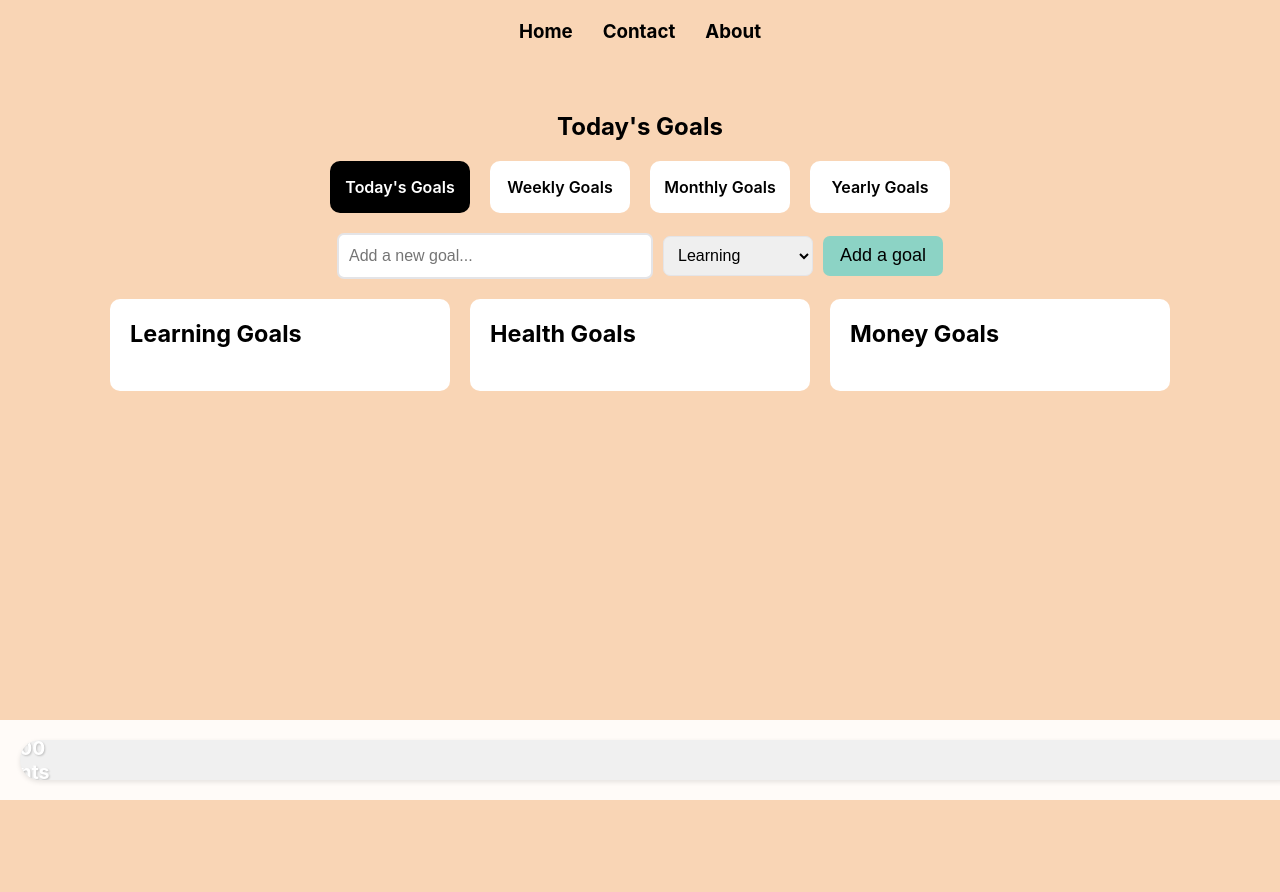
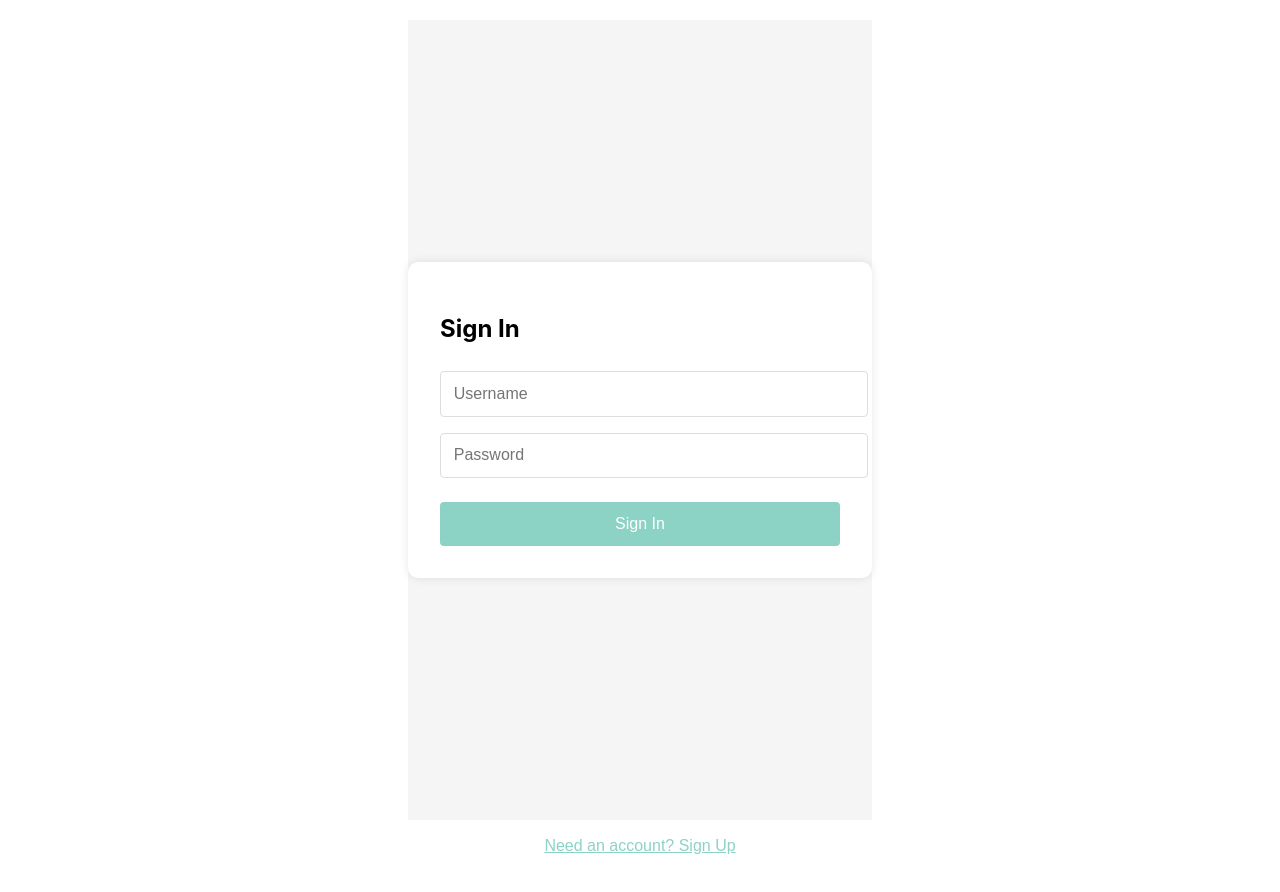
Before and after one commit to iftekar2/FinalProject, a React (Create React App) app: page / in a window 1280 px wide. Shown: the top 892 px of the page. Built offline with nearby package versions, Linux system fonts and the light colour scheme.

Commit message:
Alling the users to sign up

```diff
--- a/src/App.js
+++ b/src/App.js
@@ -1,16 +1,101 @@
-import "./App.css";
-import Nav from "./Components/Nav";
+import React, { useState, useEffect } from "react";
+import styled from "styled-components";
+import SignUp from "./Components/SignUp";
+import SignIn from "./Components/SignIn";
 import Home from "./Components/Home";
 
 function App() {
+  const [user, setUser] = useState(null);
+  const [isSignUp, setIsSignUp] = useState(false);
+
+  useEffect(() => {
+    const loggedInUser = localStorage.getItem("currentUser");
+    if (loggedInUser) {
+      setUser(JSON.parse(loggedInUser));
+    }
+  }, []);
+
+  const handleSignIn = (userData) => {
+    setUser(userData);
+    localStorage.setItem("currentUser", JSON.stringify(userData));
+  };
+
+  const handleSignOut = () => {
+    setUser(null);
+    localStorage.removeItem("currentUser");
+  };
+
+  if (!user) {
+    return (
+      <AuthWrapper>
+        {isSignUp ? (
+          <>
+            <SignUp onSignUp={handleSignIn} />
+            <SwitchButton onClick={() => setIsSignUp(false)}>
+              Already have an account? Sign In
+            </SwitchButton>
+          </>
+        ) : (
+          <>
+            <SignIn onSignIn={handleSignIn} />
+            <SwitchButton onClick={() => setIsSignUp(true)}>
+              Need an account? Sign Up
+            </SwitchButton>
+          </>
+        )}
+      </AuthWrapper>
+    );
+  }
+
   return (
-    <div className="App">
-      <header className="App-header">
-        <Nav />
-        <Home />
-      </header>
-    </div>
+    <AppContainer>
+      <SignOutButton onClick={handleSignOut}>Sign Out</SignOutButton>
+      <Home user={user} />
+    </AppContainer>
   );
 }
 
+const AuthWrapper = styled.div`
+  display: flex;
+  flex-direction: column;
+  align-items: center;
+  min-height: 100vh;
+  padding: 20px;
+`;
+
+const AppContainer = styled.div`
+  position: relative;
+  min-height: 100vh;
+`;
+
+const SwitchButton = styled.button`
+  background: none;
+  border: none;
+  color: #8cd3c5;
+  font-size: 1rem;
+  cursor: pointer;
+  margin-top: 1rem;
+  text-decoration: underline;
+
+  &:hover {
+    color: #7bc2b4;
+  }
+`;
+
+const SignOutButton = styled.button`
+  position: absolute;
+  top: 20px;
+  right: 20px;
+  padding: 0.5rem 1rem;
+  background-color: #8cd3c5;
+  color: white;
+  border: none;
+  border-radius: 4px;
+  cursor: pointer;
+
+  &:hover {
+    background-color: #7bc2b4;
+  }
+`;
+
 export default App;
--- a/src/Components/GoalList.js
+++ b/src/Components/GoalList.js
@@ -78,6 +78,7 @@ const GoalBox = styled.div`
   padding: 20px;
   border-radius: 10px;
   font-size: 20px;
+  background-color: #dbadad;
 `;
 
 const LearningBox = styled(GoalBox)`
--- /dev/null
+++ b/src/Components/SignIn.js
@@ -0,0 +1,101 @@
+import React, { useState } from "react";
+import styled from "styled-components";
+
+const SignIn = ({ onSignIn }) => {
+  const [formData, setFormData] = useState({
+    username: "",
+    password: "",
+  });
+  const [error, setError] = useState("");
+
+  const handleSubmit = (e) => {
+    e.preventDefault();
+
+    const users = JSON.parse(localStorage.getItem("users") || "[]");
+    const user = users.find(
+      (u) =>
+        u.username === formData.username && u.password === formData.password
+    );
+
+    if (user) {
+      onSignIn(user);
+    } else {
+      setError("Invalid username or password");
+    }
+  };
+
+  return (
+    <AuthContainer>
+      <AuthForm onSubmit={handleSubmit}>
+        <h2>Sign In</h2>
+        {error && <ErrorMessage>{error}</ErrorMessage>}
+        <Input
+          type="text"
+          placeholder="Username"
+          value={formData.username}
+          onChange={(e) =>
+            setFormData({ ...formData, username: e.target.value })
+          }
+        />
+        <Input
+          type="password"
+          placeholder="Password"
+          value={formData.password}
+          onChange={(e) =>
+            setFormData({ ...formData, password: e.target.value })
+          }
+        />
+        <Button type="submit">Sign In</Button>
+      </AuthForm>
+    </AuthContainer>
+  );
+};
+
+const AuthContainer = styled.div`
+  display: flex;
+  justify-content: center;
+  align-items: center;
+  height: 100vh;
+  background-color: #f5f5f5;
+`;
+
+const AuthForm = styled.form`
+  background: white;
+  padding: 2rem;
+  border-radius: 10px;
+  box-shadow: 0 0 10px rgba(0, 0, 0, 0.1);
+  width: 100%;
+  max-width: 400px;
+`;
+
+const Input = styled.input`
+  width: 100%;
+  padding: 0.8rem;
+  margin: 0.5rem 0;
+  border: 1px solid #ddd;
+  border-radius: 4px;
+  font-size: 1rem;
+`;
+
+const Button = styled.button`
+  width: 100%;
+  padding: 0.8rem;
+  margin-top: 1rem;
+  background-color: #8cd3c5;
+  color: white;
+  border: none;
+  border-radius: 4px;
+  font-size: 1rem;
+  cursor: pointer;
+
+  &:hover {
+    background-color: #7bc2b4;
+  }
+`;
+
+const ErrorMessage = styled.div`
+  color: red;
+  margin: 0.5rem 0;
+`;
+
+export default SignIn;
--- /dev/null
+++ b/src/Components/SignUp.js
@@ -0,0 +1,119 @@
+import React, { useState } from "react";
+import styled from "styled-components";
+
+const SignUp = ({ onSignUp }) => {
+  const [formData, setFormData] = useState({
+    username: "",
+    password: "",
+    confirmPassword: "",
+  });
+  const [error, setError] = useState("");
+
+  const handleSubmit = (e) => {
+    e.preventDefault();
+
+    if (formData.password !== formData.confirmPassword) {
+      setError("Passwords do not match");
+      return;
+    }
+
+    const users = JSON.parse(localStorage.getItem("users") || "[]");
+
+    if (users.some((user) => user.username === formData.username)) {
+      setError("Username already exists");
+      return;
+    }
+
+    const newUser = {
+      username: formData.username,
+      password: formData.password,
+    };
+
+    users.push(newUser);
+    localStorage.setItem("users", JSON.stringify(users));
+    onSignUp(newUser);
+  };
+
+  return (
+    <AuthContainer>
+      <AuthForm onSubmit={handleSubmit}>
+        <h2>Sign Up</h2>
+        {error && <ErrorMessage>{error}</ErrorMessage>}
+        <Input
+          type="text"
+          placeholder="Username"
+          value={formData.username}
+          onChange={(e) =>
+            setFormData({ ...formData, username: e.target.value })
+          }
+        />
+        <Input
+          type="password"
+          placeholder="Password"
+          value={formData.password}
+          onChange={(e) =>
+            setFormData({ ...formData, password: e.target.value })
+          }
+        />
+        <Input
+          type="password"
+          placeholder="Confirm Password"
+          value={formData.confirmPassword}
+          onChange={(e) =>
+            setFormData({ ...formData, confirmPassword: e.target.value })
+          }
+        />
+        <Button type="submit">Sign Up</Button>
+      </AuthForm>
+    </AuthContainer>
+  );
+};
+
+const AuthContainer = styled.div`
+  display: flex;
+  justify-content: center;
+  align-items: center;
+  height: 100vh;
+  background-color: #f5f5f5;
+`;
+
+const AuthForm = styled.form`
+  background: white;
+  padding: 2rem;
+  border-radius: 10px;
+  box-shadow: 0 0 10px rgba(0, 0, 0, 0.1);
+  width: 100%;
+  max-width: 400px;
+`;
+
+const Input = styled.input`
+  width: 100%;
+  padding: 0.8rem;
+  margin: 0.5rem 0;
+  border: 1px solid #ddd;
+  border-radius: 4px;
+  font-size: 1rem;
+`;
+
+const Button = styled.button`
+  width: 100%;
+  padding: 0.8rem;
+  margin-top: 1rem;
+  background-color: #8cd3c5;
+  color: white;
+  border: none;
+  border-radius: 4px;
+  font-size: 1rem;
+  cursor: pointer;
+
+  &:hover {
+    background-color: #7bc2b4;
+  }
+`;
+
+const ErrorMessage = styled.div`
+  color: red;
+  margin: 0.5rem 0;
+`;
+
+export default SignUp;
```
